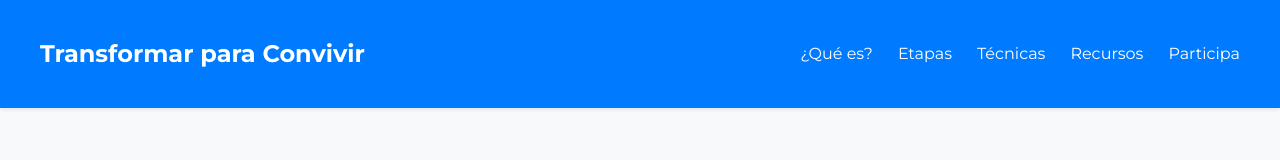
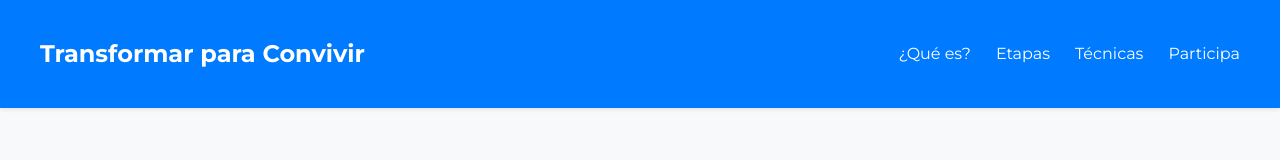
Before and after one commit to AlejandroPrs05/Transformar-para-convivir.github.io, a plain HTML site: page quees.html in a window 1280 px wide. Shown: the top 160 px of the page. Drawn offline with Linux system fonts and the light colour scheme.

Commit message:
Update quees.html

```diff
--- a/quees.html
+++ b/quees.html
@@ -235,7 +235,6 @@
                     <li><a href="quees.html">¿Qué es?</a></li>
                     <li><a href="etapas.html">Etapas</a></li>
                     <li><a href="tecnicas.html">Técnicas</a></li>
-                    <li><a href="recursos.html">Recursos</a></li>
  <li><a href="Foro.html">Participa</a></li>                </ul>
             </nav>
         </div>
```
